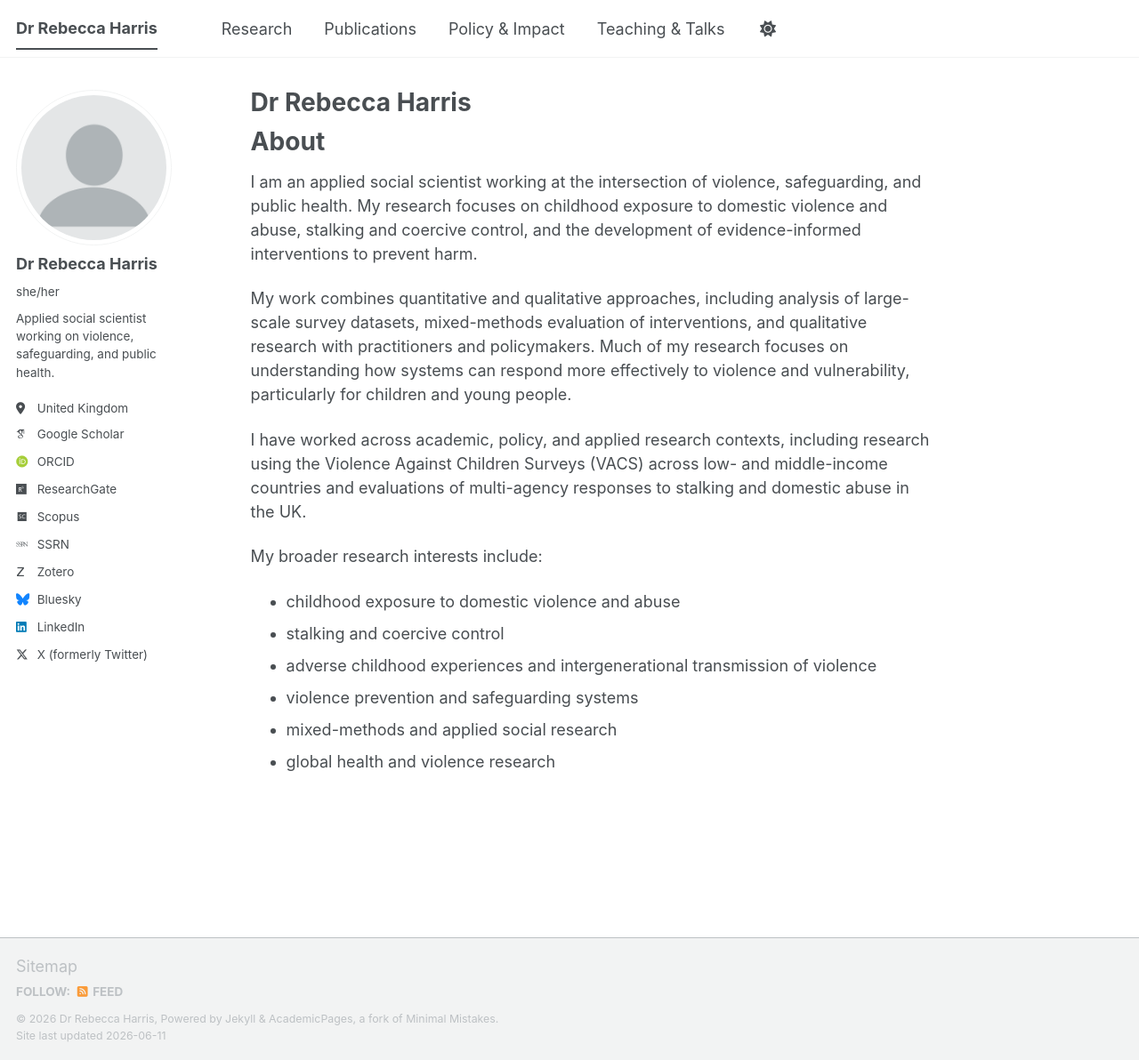
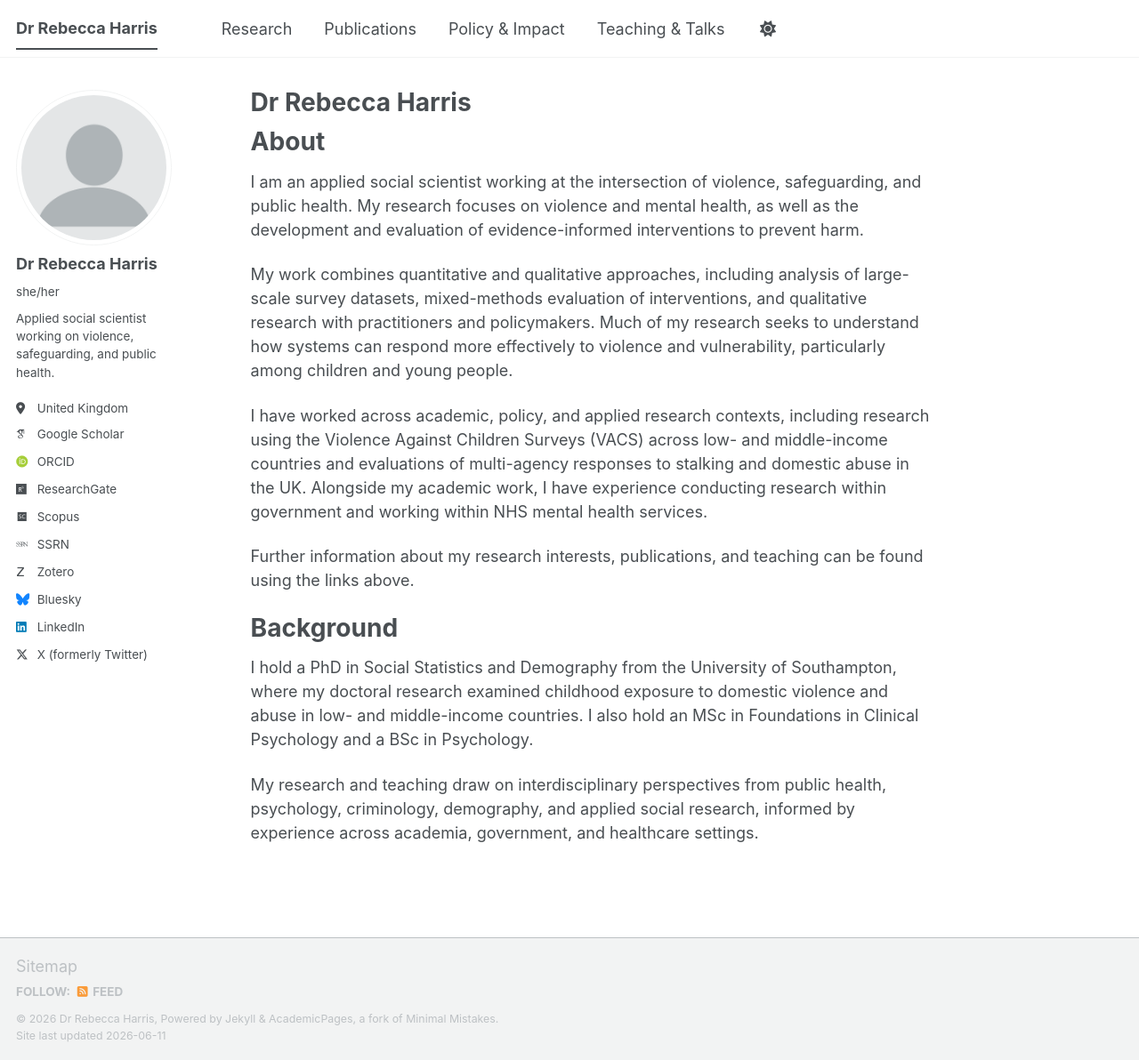
Before and after one commit to DrRebeccaHarris/drrebeccaharris.github.io, a Jekyll site: the page built from _pages/about.md, in a window 1280 px wide and 1192 px high. Shown: the whole window at 89% size. Built offline with Jekyll 4.4.1, drawn with Linux system fonts in a browser that asks for light colours; some web fonts are replaced; a script bundle is joined from its source files by our own code; library files that are not in the unit come from our copies.

Commit message:
Update about.md

```diff
--- a/_pages/about.md
+++ b/_pages/about.md
@@ -9,17 +9,17 @@ redirect_from:
 
 About
 ======
-I am an applied social scientist working at the intersection of violence, safeguarding, and public health. My research focuses on childhood exposure to domestic violence and abuse, stalking and coercive control, and the development of evidence-informed interventions to prevent harm.
 
-My work combines quantitative and qualitative approaches, including analysis of large-scale survey datasets, mixed-methods evaluation of interventions, and qualitative research with practitioners and policymakers. Much of my research focuses on understanding how systems can respond more effectively to violence and vulnerability, particularly for children and young people.
+I am an applied social scientist working at the intersection of violence, safeguarding, and public health. My research focuses on violence and mental health, as well as the development and evaluation of evidence-informed interventions to prevent harm.
 
-I have worked across academic, policy, and applied research contexts, including research using the Violence Against Children Surveys (VACS) across low- and middle-income countries and evaluations of multi-agency responses to stalking and domestic abuse in the UK.
+My work combines quantitative and qualitative approaches, including analysis of large-scale survey datasets, mixed-methods evaluation of interventions, and qualitative research with practitioners and policymakers. Much of my research seeks to understand how systems can respond more effectively to violence and vulnerability, particularly among children and young people.
 
-My broader research interests include:
+I have worked across academic, policy, and applied research contexts, including research using the Violence Against Children Surveys (VACS) across low- and middle-income countries and evaluations of multi-agency responses to stalking and domestic abuse in the UK. Alongside my academic work, I have experience conducting research within government and working within NHS mental health services.
 
-- childhood exposure to domestic violence and abuse
-- stalking and coercive control
-- adverse childhood experiences and intergenerational transmission of violence
-- violence prevention and safeguarding systems
-- mixed-methods and applied social research
-- global health and violence research
+Further information about my research interests, publications, and teaching can be found using the links above.
+
+Background
+======
+I hold a PhD in Social Statistics and Demography from the University of Southampton, where my doctoral research examined childhood exposure to domestic violence and abuse in low- and middle-income countries. I also hold an MSc in Foundations in Clinical Psychology and a BSc in Psychology.
+
+My research and teaching draw on interdisciplinary perspectives from public health, psychology, criminology, demography, and applied social research, informed by experience across academia, government, and healthcare settings.
```
